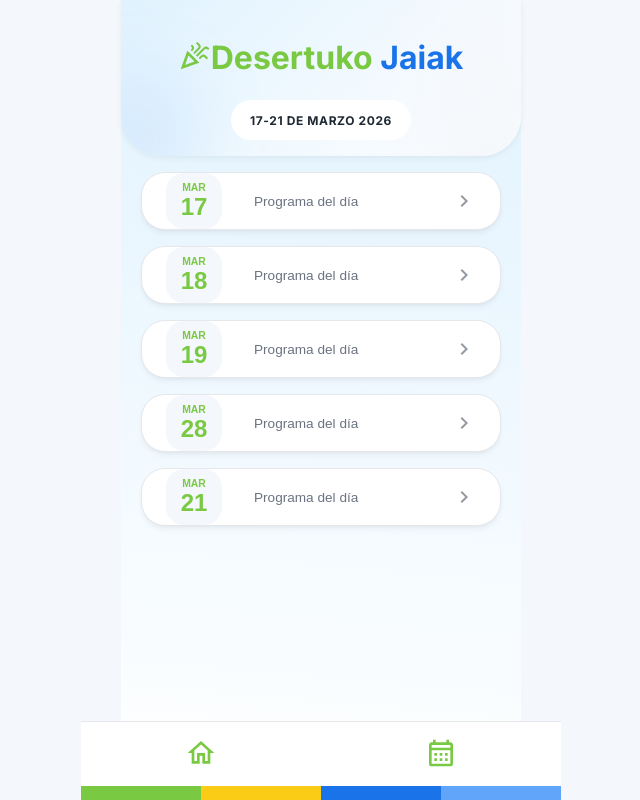
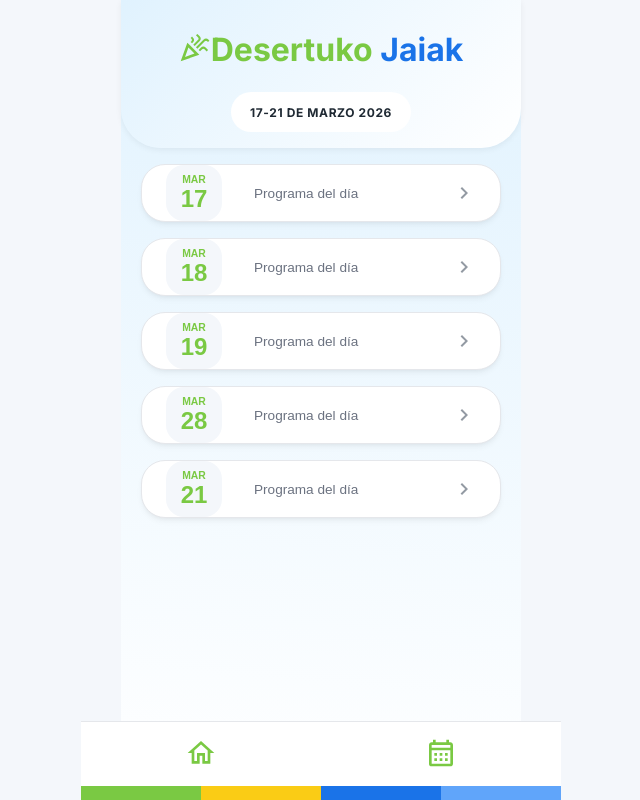
Before and after one commit to vickypineli/desertuko-jaiak-app, a React (Vite) app: page /schedule in a window 1280 px wide. Shown: the whole page, without its empty margins (319-959 px from the left). Built offline with nearby package versions, Linux system fonts and the light colour scheme.

Commit message:
changes padding in header

```diff
--- a/src/components/layout/Header/DayHeader.scss
+++ b/src/components/layout/Header/DayHeader.scss
@@ -5,7 +5,7 @@
 .day-header {
   position: sticky;
   top: 0;
-  z-index: 50;
+  z-index: 5;
 
   backdrop-filter: blur(12px);
   -webkit-backdrop-filter: blur(12px);
@@ -31,9 +31,9 @@
 
     border-radius: 50%;
     border: none;
-    background: $color-bg;
+    background:transparent;
     cursor: pointer;
-    transition: transform 0.15s;
+    transition: transform 0.05s;
 
     span {
       font-size: 18px;
--- a/src/components/layout/Header/Header.jsx
+++ b/src/components/layout/Header/Header.jsx
@@ -11,8 +11,8 @@ export default function Header({
   return (
     <header className="festival-header">
 
-      <div className="festival-header__blob festival-header__blob--top" />
-      <div className="festival-header__blob festival-header__blob--bottom" />
+      {/* <div className="festival-header__blob festival-header__blob--top" />
+      <div className="festival-header__blob festival-header__blob--bottom" /> */}
 
       <div className="festival-header__content">
 
--- a/src/components/layout/Header/Header.scss
+++ b/src/components/layout/Header/Header.scss
@@ -3,7 +3,7 @@
 .festival-header {
   position: relative;
   overflow: hidden;
-  padding: 1rem 0rem 1rem;
+  padding: 0.5rem 0rem 1rem;
   border-bottom-left-radius: 40px;
   border-bottom-right-radius: 40px;
   //background-color: $color-bg;
@@ -13,7 +13,7 @@
 
   &__content {
     position: relative;
-    z-index: 2;
+    z-index: 1;
     display: flex;
     flex-direction: column;
     align-items: center;
```
